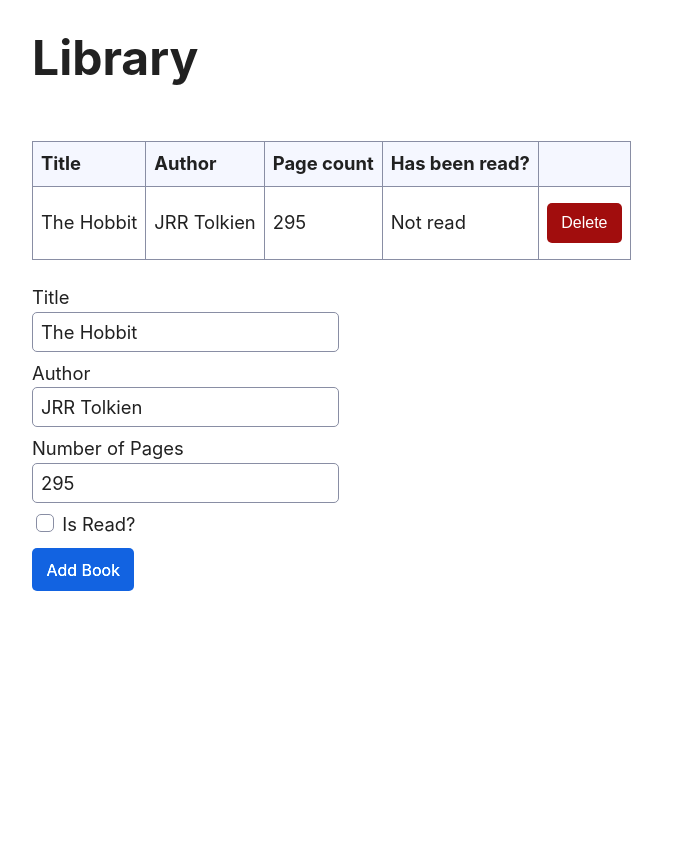
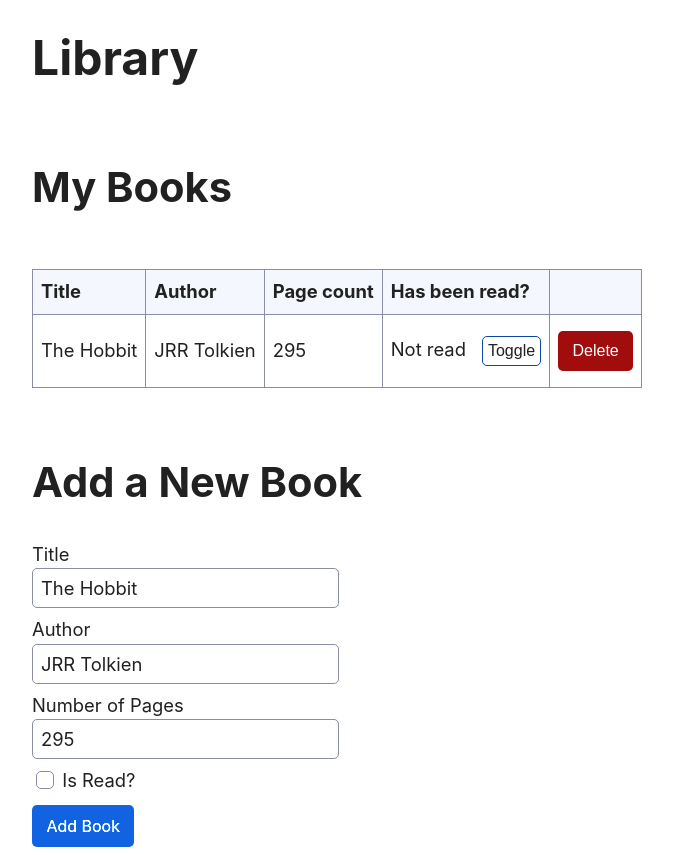
Before and after one commit to KarimElsayad247/odin-library, a plain HTML site: page index.html in a window 1280 px wide. Both pictures are taken after a click on the input "Add Book". Shown: the whole page, without its empty margins (248-921 px from the left). Before the commit the page ends 800 px from the top, so only its background shows below. Drawn offline with Linux system fonts and the light colour scheme.

Commit message:
Toggle read status of book

```diff
--- a/index.html
+++ b/index.html
@@ -11,6 +11,8 @@
 </head>
 <body>
   <h1>Library</h1>
+
+  <h2>My Books</h2>
   <table class="books-container">
     <thead>
       <tr>
@@ -26,6 +28,7 @@
     </tbody>
   </table>
 
+  <h2>Add a New Book</h2>
   <form action="" id="new-book-form">
     <label for="title-field">Title</label>
     <input type="text" name="title-field" id="title-field" value="The Hobbit">
--- a/scripts/script.js
+++ b/scripts/script.js
@@ -13,6 +13,10 @@ function Book(title, author, pages) {
 Book.prototype.info = function() {
     return `${this.title} by ${this.author}, ${this.pages} pages, ` +
            `${this.isRead ? "Has been read" : "not read yet"}`;
+}
+
+Book.prototype.toggleRead = function() {
+    this.isRead = !this.isRead
 }
 
 // Add a book to the library with its information taken
@@ -53,6 +57,9 @@ function createRow(book, index) {
     row.appendChild(pages);
     row.appendChild(isRead);
 
+    let toggleReadButton = createToggleReadButton(index);
+    isRead.appendChild(toggleReadButton);
+
     let buttonsCell = document.createElement('td');
     buttonsCell.appendChild(deleteButton)
     row.appendChild(buttonsCell);
@@ -82,3 +89,16 @@ function deleteBook(index) {
     myLibrary.splice(index, 1);
     displayBooksInTable();
 }
+
+function createToggleReadButton(index) {
+    let button = document.createElement('button');
+    button.textContent = "Toggle"
+    button.classList.add("toggle");
+    button.addEventListener('click', e => toggleRead(index));
+    return button;
+}
+
+function toggleRead(index) {
+    myLibrary[index].toggleRead();
+    displayBooksInTable();
+}
--- a/styles/custom.css
+++ b/styles/custom.css
@@ -13,3 +13,11 @@ input[type="checkbox"] + label span {
 .danger:hover {
     background-color: #e11212;
 }
+
+.toggle {
+    background-color: var(--bg);
+    color: var(--text);
+    border: 1px solid var(--accent);
+    padding: 5px;
+    margin-left: 1rem;
+}
```
